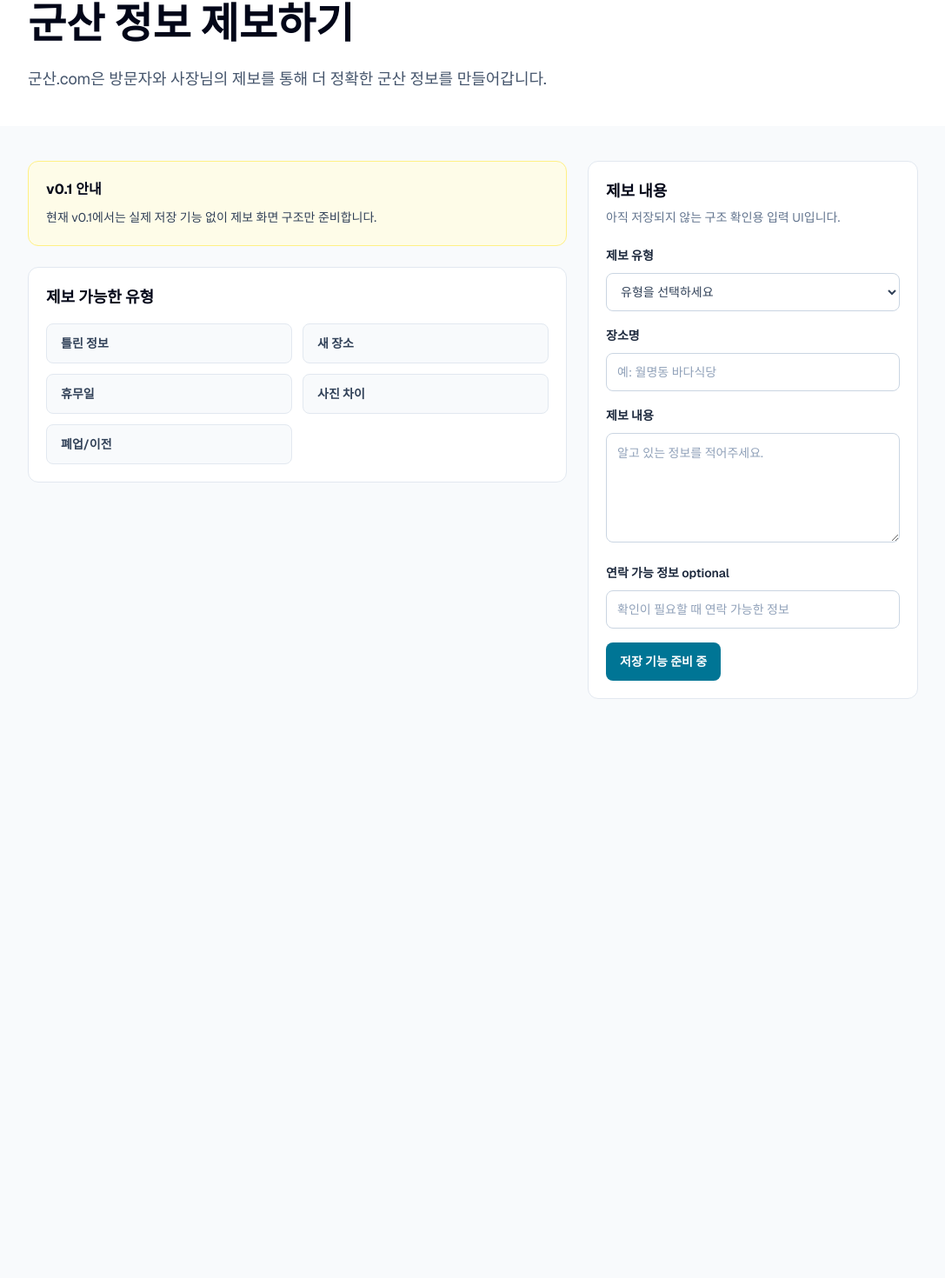
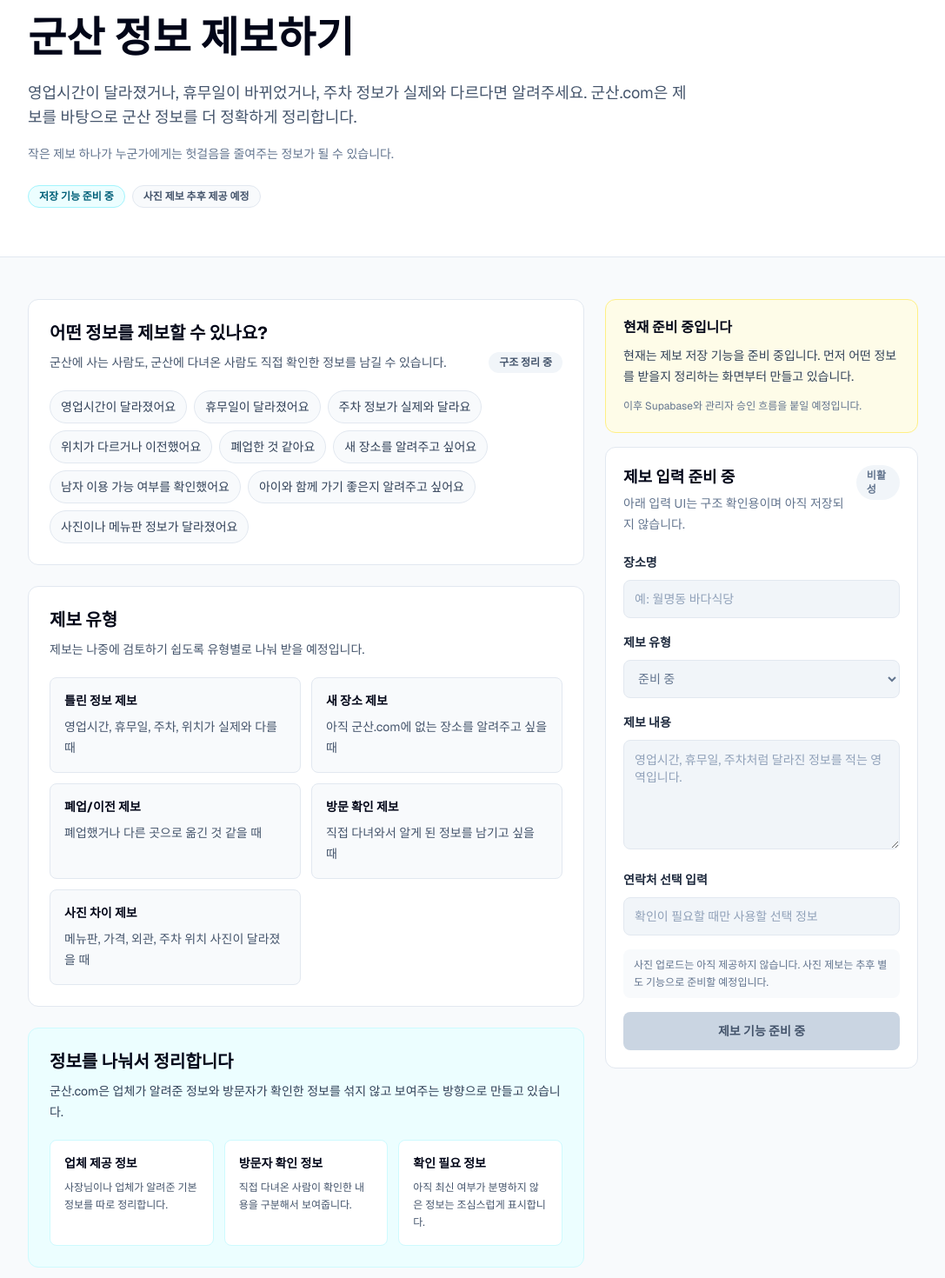
Before and after one commit to Aprasaks/gunsan-com, a Next.js app: page /submit in a window 1280 px wide. Shown: the part 152-1622 px from the top of the page at 87% size, without its empty margins (96-1183 px from the left). Before the commit the page ends 996 px from the top, so only its background shows below. Built offline with nearby package versions, Linux system fonts and the light colour scheme.

Commit message:
제보하기 페이지 안내 구조 정리 #38

```diff
--- a/app/submit/page.tsx
+++ b/app/submit/page.tsx
@@ -1,85 +1,198 @@
 import Header from "@/components/Header";
 
-const reportTypes = ["틀린 정보", "새 장소", "휴무일", "사진 차이", "폐업/이전"];
+const reportTypes = [
+  {
+    title: "틀린 정보 제보",
+    description: "영업시간, 휴무일, 주차, 위치가 실제와 다를 때",
+  },
+  {
+    title: "새 장소 제보",
+    description: "아직 군산.com에 없는 장소를 알려주고 싶을 때",
+  },
+  {
+    title: "폐업/이전 제보",
+    description: "폐업했거나 다른 곳으로 옮긴 것 같을 때",
+  },
+  {
+    title: "방문 확인 제보",
+    description: "직접 다녀와서 알게 된 정보를 남기고 싶을 때",
+  },
+  {
+    title: "사진 차이 제보",
+    description: "메뉴판, 가격, 외관, 주차 위치 사진이 달라졌을 때",
+  },
+];
+
+const reportableItems = [
+  "영업시간이 달라졌어요",
+  "휴무일이 달라졌어요",
+  "주차 정보가 실제와 달라요",
+  "위치가 다르거나 이전했어요",
+  "폐업한 것 같아요",
+  "새 장소를 알려주고 싶어요",
+  "남자 이용 가능 여부를 확인했어요",
+  "아이와 함께 가기 좋은지 알려주고 싶어요",
+  "사진이나 메뉴판 정보가 달라졌어요",
+];
+
+const informationRules = [
+  {
+    title: "업체 제공 정보",
+    description: "사장님이나 업체가 알려준 기본 정보를 따로 정리합니다.",
+  },
+  {
+    title: "방문자 확인 정보",
+    description: "직접 다녀온 사람이 확인한 내용을 구분해서 보여줍니다.",
+  },
+  {
+    title: "확인 필요 정보",
+    description: "아직 최신 여부가 분명하지 않은 정보는 조심스럽게 표시합니다.",
+  },
+];
 
 export default function SubmitPage() {
   return (
     <main className="min-h-screen bg-slate-50 text-slate-950">
       <Header />
 
-      <section className="bg-white px-5 py-10 sm:px-6">
+      <section className="border-b border-slate-200 bg-white px-5 py-10 sm:px-6 lg:py-14">
         <div className="mx-auto w-full max-w-5xl">
           <p className="text-sm font-semibold text-cyan-700">정보 제보</p>
           <h1 className="mt-3 text-3xl font-bold leading-tight text-slate-950 sm:text-5xl">
             군산 정보 제보하기
           </h1>
           <p className="mt-5 max-w-3xl text-base leading-7 text-slate-600 sm:text-lg">
-            군산.com은 방문자와 사장님의 제보를 통해 더 정확한 군산 정보를
-            만들어갑니다.
+            영업시간이 달라졌거나, 휴무일이 바뀌었거나, 주차 정보가 실제와
+            다르다면 알려주세요. 군산.com은 제보를 바탕으로 군산 정보를 더
+            정확하게 정리합니다.
           </p>
+          <p className="mt-4 max-w-2xl text-sm leading-6 text-slate-500">
+            작은 제보 하나가 누군가에게는 헛걸음을 줄여주는 정보가 될 수
+            있습니다.
+          </p>
+
+          <div className="mt-6 flex flex-wrap gap-2">
+            <span className="rounded-full border border-cyan-200 bg-cyan-50 px-3 py-1 text-xs font-semibold text-cyan-800">
+              저장 기능 준비 중
+            </span>
+            <span className="rounded-full border border-slate-200 bg-slate-50 px-3 py-1 text-xs font-semibold text-slate-600">
+              사진 제보 추후 제공 예정
+            </span>
+          </div>
         </div>
       </section>
 
-      <section className="px-5 py-8 sm:px-6 lg:py-10">
-        <div className="mx-auto grid w-full max-w-5xl gap-6 lg:grid-cols-[minmax(0,1fr)_380px] lg:items-start">
-          <section className="space-y-6">
-            <div className="rounded-xl border border-yellow-200 bg-yellow-50 p-5">
-              <h2 className="text-base font-bold text-slate-950">
-                v0.1 안내
+      <section className="px-5 py-8 sm:px-6 lg:py-12">
+        <div className="mx-auto grid w-full max-w-5xl gap-6 lg:grid-cols-[minmax(0,1fr)_360px] lg:items-start">
+          <div className="space-y-6">
+            <section className="rounded-xl border border-slate-200 bg-white p-5 sm:p-6">
+              <div className="flex flex-col gap-2 sm:flex-row sm:items-end sm:justify-between">
+                <div>
+                  <h2 className="text-xl font-bold text-slate-950">
+                    어떤 정보를 제보할 수 있나요?
+                  </h2>
+                  <p className="mt-2 text-sm leading-6 text-slate-600">
+                    군산에 사는 사람도, 군산에 다녀온 사람도 직접 확인한
+                    정보를 남길 수 있습니다.
+                  </p>
+                </div>
+                <span className="w-fit rounded-full bg-slate-100 px-3 py-1 text-xs font-semibold text-slate-600">
+                  구조 정리 중
+                </span>
+              </div>
+
+              <div className="mt-5 flex flex-wrap gap-2">
+                {reportableItems.map((item) => (
+                  <span
+                    key={item}
+                    className="rounded-full border border-slate-200 bg-slate-50 px-3 py-2 text-sm font-medium text-slate-700"
+                  >
+                    {item}
+                  </span>
+                ))}
+              </div>
+            </section>
+
+            <section className="rounded-xl border border-slate-200 bg-white p-5 sm:p-6">
+              <h2 className="text-xl font-bold text-slate-950">제보 유형</h2>
+              <p className="mt-2 text-sm leading-6 text-slate-600">
+                제보는 나중에 검토하기 쉽도록 유형별로 나눠 받을 예정입니다.
+              </p>
+
+              <div className="mt-5 grid gap-3 sm:grid-cols-2">
+                {reportTypes.map((type) => (
+                  <article
+                    key={type.title}
+                    className="rounded-lg border border-slate-200 bg-slate-50 p-4"
+                  >
+                    <h3 className="text-sm font-bold text-slate-950">
+                      {type.title}
+                    </h3>
+                    <p className="mt-2 text-sm leading-6 text-slate-600">
+                      {type.description}
+                    </p>
+                  </article>
+                ))}
+              </div>
+            </section>
+
+            <section className="rounded-xl border border-cyan-100 bg-cyan-50 p-5 sm:p-6">
+              <h2 className="text-xl font-bold text-slate-950">
+                정보를 나눠서 정리합니다
               </h2>
               <p className="mt-2 text-sm leading-6 text-slate-700">
-                현재 v0.1에서는 실제 저장 기능 없이 제보 화면 구조만
-                준비합니다.
+                군산.com은 업체가 알려준 정보와 방문자가 확인한 정보를 섞지
+                않고 보여주는 방향으로 만들고 있습니다.
               </p>
-            </div>
 
-            <section className="rounded-xl border border-slate-200 bg-white p-5">
-              <h2 className="text-lg font-bold text-slate-950">
-                제보 가능한 유형
-              </h2>
-              <div className="mt-4 grid gap-3 sm:grid-cols-2">
-                {reportTypes.map((type) => (
+              <div className="mt-5 grid gap-3 sm:grid-cols-3">
+                {informationRules.map((rule) => (
                   <div
-                    key={type}
-                    className="rounded-lg border border-slate-200 bg-slate-50 px-4 py-3 text-sm font-semibold text-slate-700"
+                    key={rule.title}
+                    className="rounded-lg border border-cyan-100 bg-white p-4"
                   >
-                    {type}
+                    <h3 className="text-sm font-bold text-slate-950">
+                      {rule.title}
+                    </h3>
+                    <p className="mt-2 text-xs leading-5 text-slate-600">
+                      {rule.description}
+                    </p>
                   </div>
                 ))}
               </div>
             </section>
+          </div>
+
+          <aside className="space-y-4">
+            <section className="rounded-xl border border-yellow-200 bg-yellow-50 p-5">
+              <h2 className="text-base font-bold text-slate-950">
+                현재 준비 중입니다
+              </h2>
+              <p className="mt-2 text-sm leading-6 text-slate-700">
+                현재는 제보 저장 기능을 준비 중입니다. 먼저 어떤 정보를 받을지
+                정리하는 화면부터 만들고 있습니다.
+              </p>
+              <p className="mt-3 text-xs leading-5 text-slate-500">
+                이후 Supabase와 관리자 승인 흐름을 붙일 예정입니다.
+              </p>
             </section>
 
             <section className="rounded-xl border border-slate-200 bg-white p-5">
-            <h2 className="text-lg font-bold text-slate-950">제보 내용</h2>
+              <div className="flex items-start justify-between gap-3">
+                <div>
+                  <h2 className="text-lg font-bold text-slate-950">
+                    제보 입력 준비 중
+                  </h2>
                   <p className="mt-1 text-sm leading-6 text-slate-500">
-              아직 저장되지 않는 구조 확인용 입력 UI입니다.
+                    아래 입력 UI는 구조 확인용이며 아직 저장되지 않습니다.
                   </p>
-
-            <form className="mt-5 space-y-4">
-              <div>
-                <label
-                  htmlFor="report-type"
-                  className="text-sm font-semibold text-slate-800"
-                >
-                  제보 유형
-                </label>
-                <select
-                  id="report-type"
-                  className="mt-2 h-11 w-full rounded-lg border border-slate-300 bg-white px-3 text-sm text-slate-700 outline-none focus:border-cyan-600 focus:ring-4 focus:ring-cyan-100"
-                  defaultValue=""
-                >
-                  <option value="" disabled>
-                    유형을 선택하세요
-                  </option>
-                  {reportTypes.map((type) => (
-                    <option key={type} value={type}>
-                      {type}
-                    </option>
-                  ))}
-                </select>
+                </div>
+                <span className="rounded-full bg-slate-100 px-3 py-1 text-xs font-semibold text-slate-500">
+                  비활성
+                </span>
               </div>
 
+              <div className="mt-5 space-y-4">
                 <div>
                   <label
                     htmlFor="place-name"
@@ -91,8 +204,26 @@ export default function SubmitPage() {
                     id="place-name"
                     type="text"
                     placeholder="예: 월명동 바다식당"
-                  className="mt-2 h-11 w-full rounded-lg border border-slate-300 bg-white px-3 text-sm text-slate-700 outline-none placeholder:text-slate-400 focus:border-cyan-600 focus:ring-4 focus:ring-cyan-100"
+                    disabled
+                    className="mt-2 h-11 w-full rounded-lg border border-slate-200 bg-slate-100 px-3 text-sm text-slate-500 outline-none placeholder:text-slate-400"
                   />
+                </div>
+
+                <div>
+                  <label
+                    htmlFor="report-type"
+                    className="text-sm font-semibold text-slate-800"
+                  >
+                    제보 유형
+                  </label>
+                  <select
+                    id="report-type"
+                    disabled
+                    className="mt-2 h-11 w-full rounded-lg border border-slate-200 bg-slate-100 px-3 text-sm text-slate-500 outline-none"
+                    defaultValue=""
+                  >
+                    <option value="">준비 중</option>
+                  </select>
                 </div>
 
                 <div>
@@ -105,8 +236,9 @@ export default function SubmitPage() {
                   <textarea
                     id="report-content"
                     rows={5}
-                  placeholder="알고 있는 정보를 적어주세요."
-                  className="mt-2 w-full rounded-lg border border-slate-300 bg-white px-3 py-3 text-sm text-slate-700 outline-none placeholder:text-slate-400 focus:border-cyan-600 focus:ring-4 focus:ring-cyan-100"
+                    placeholder="영업시간, 휴무일, 주차처럼 달라진 정보를 적는 영역입니다."
+                    disabled
+                    className="mt-2 w-full rounded-lg border border-slate-200 bg-slate-100 px-3 py-3 text-sm text-slate-500 outline-none placeholder:text-slate-400"
                   />
                 </div>
 
@@ -115,24 +247,32 @@ export default function SubmitPage() {
                     htmlFor="contact-info"
                     className="text-sm font-semibold text-slate-800"
                   >
-                  연락 가능 정보 optional
+                    연락처 선택 입력
                   </label>
                   <input
                     id="contact-info"
                     type="text"
-                  placeholder="확인이 필요할 때 연락 가능한 정보"
-                  className="mt-2 h-11 w-full rounded-lg border border-slate-300 bg-white px-3 text-sm text-slate-700 outline-none placeholder:text-slate-400 focus:border-cyan-600 focus:ring-4 focus:ring-cyan-100"
+                    placeholder="확인이 필요할 때만 사용할 선택 정보"
+                    disabled
+                    className="mt-2 h-11 w-full rounded-lg border border-slate-200 bg-slate-100 px-3 text-sm text-slate-500 outline-none placeholder:text-slate-400"
                   />
                 </div>
 
+                <p className="rounded-lg bg-slate-50 px-3 py-2 text-xs leading-5 text-slate-500">
+                  사진 업로드는 아직 제공하지 않습니다. 사진 제보는 추후 별도
+                  기능으로 준비할 예정입니다.
+                </p>
+
                 <button
                   type="button"
-                className="h-11 rounded-lg bg-cyan-700 px-4 text-sm font-semibold text-white transition hover:bg-cyan-800"
+                  disabled
+                  className="h-11 w-full cursor-not-allowed rounded-lg bg-slate-300 px-4 text-sm font-semibold text-slate-600"
                 >
-                저장 기능 준비 중
+                  제보 기능 준비 중
                 </button>
-            </form>
+              </div>
             </section>
+          </aside>
         </div>
       </section>
     </main>
```
Lines whose indentation alone changed are shown as unchanged.
